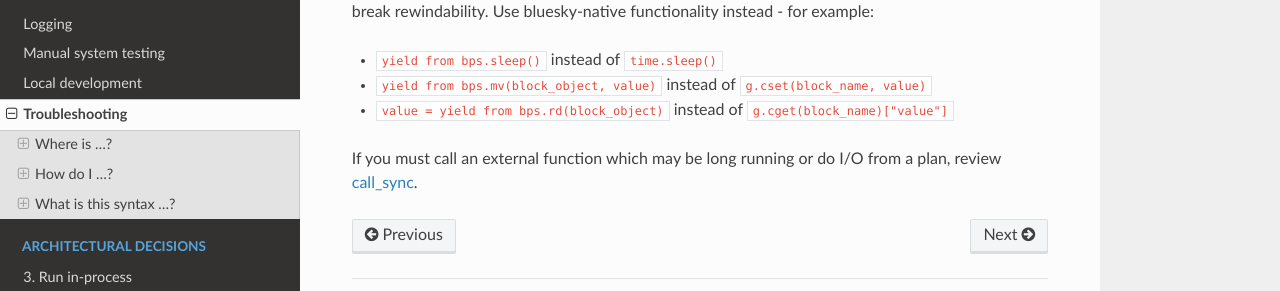
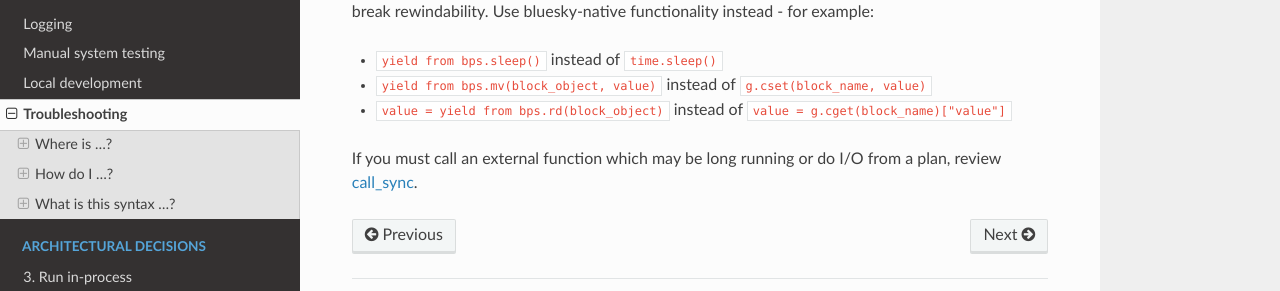
Before and after one commit to ISISComputingGroup/ibex_bluesky_core, a Sphinx documentation site: the page built from doc/dev/troubleshooting.md, in a window 1280 px wide and 900 px high, scrolled down 7806 px. Shown: the part 516-807 px from the top of the window. Built offline with Sphinx 7.4.7 and the Read the Docs theme 3.1.0, drawn with Linux system fonts in a browser that asks for light colours; pages that are not in the unit, such as notebooks, are missing from menus.

Commit message:
Be more precise

```diff
--- a/doc/dev/troubleshooting.md
+++ b/doc/dev/troubleshooting.md
@@ -364,7 +364,7 @@ can stall the `RunEngine`'s internal event loop, break keyboard-interrupts, and
 functionality instead - for example:
 - [`yield from bps.sleep()`](https://blueskyproject.io/bluesky/main/generated/bluesky.plan_stubs.sleep.html#bluesky.plan_stubs.sleep) instead of `time.sleep()`
 - [`yield from bps.mv(block_object, value)`](https://blueskyproject.io/bluesky/main/generated/bluesky.plan_stubs.mv.html#bluesky.plan_stubs.mv) instead of `g.cset(block_name, value)`
-- [`value = yield from bps.rd(block_object)`](https://blueskyproject.io/bluesky/main/generated/bluesky.plan_stubs.rd.html#bluesky.plan_stubs.rd) instead of `g.cget(block_name)["value"]`
+- [`value = yield from bps.rd(block_object)`](https://blueskyproject.io/bluesky/main/generated/bluesky.plan_stubs.rd.html#bluesky.plan_stubs.rd) instead of `value = g.cget(block_name)["value"]`
 
 If you must call an external function which may be long running or do I/O from a plan, review
 [call_sync](../plan_stubs/external_code).
```
